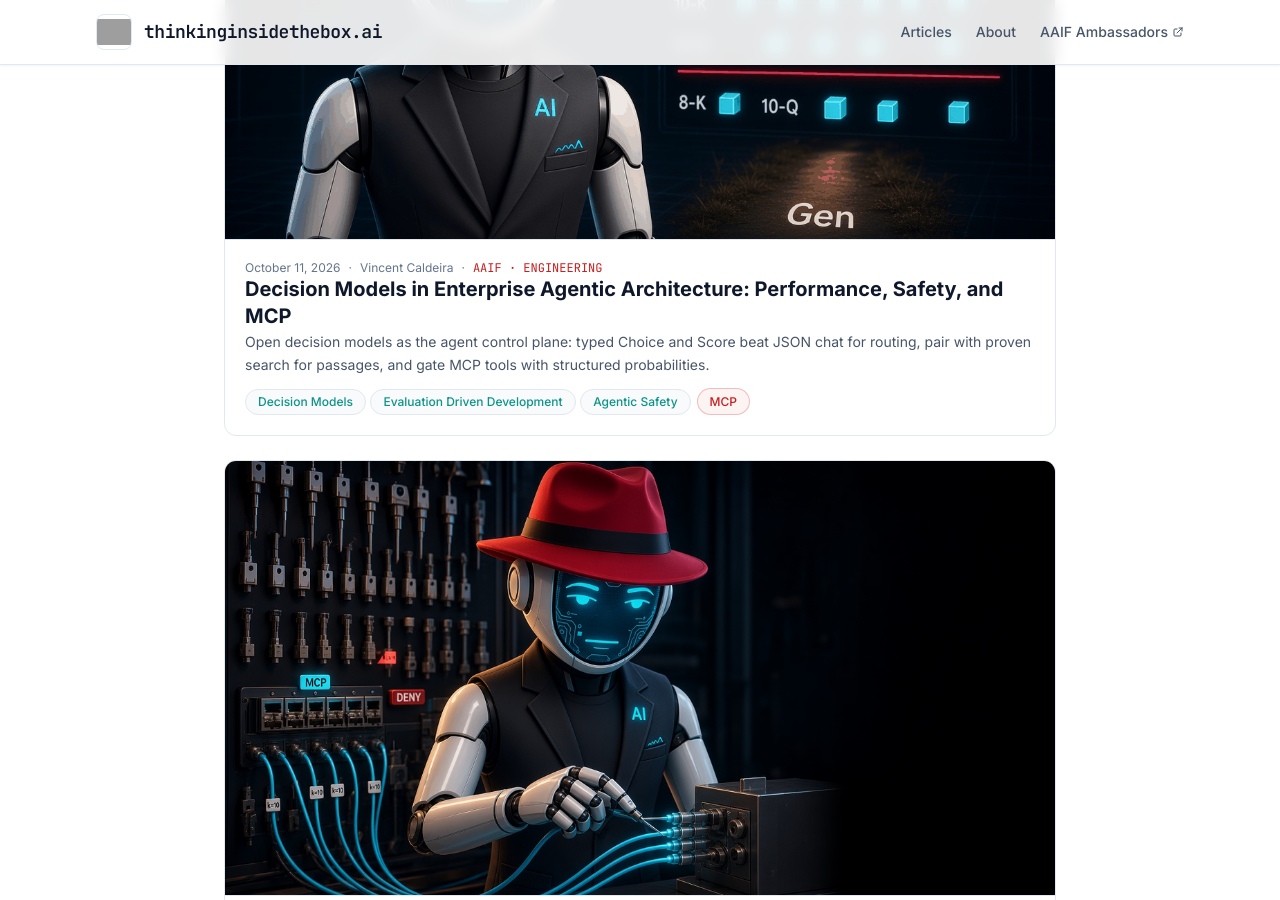
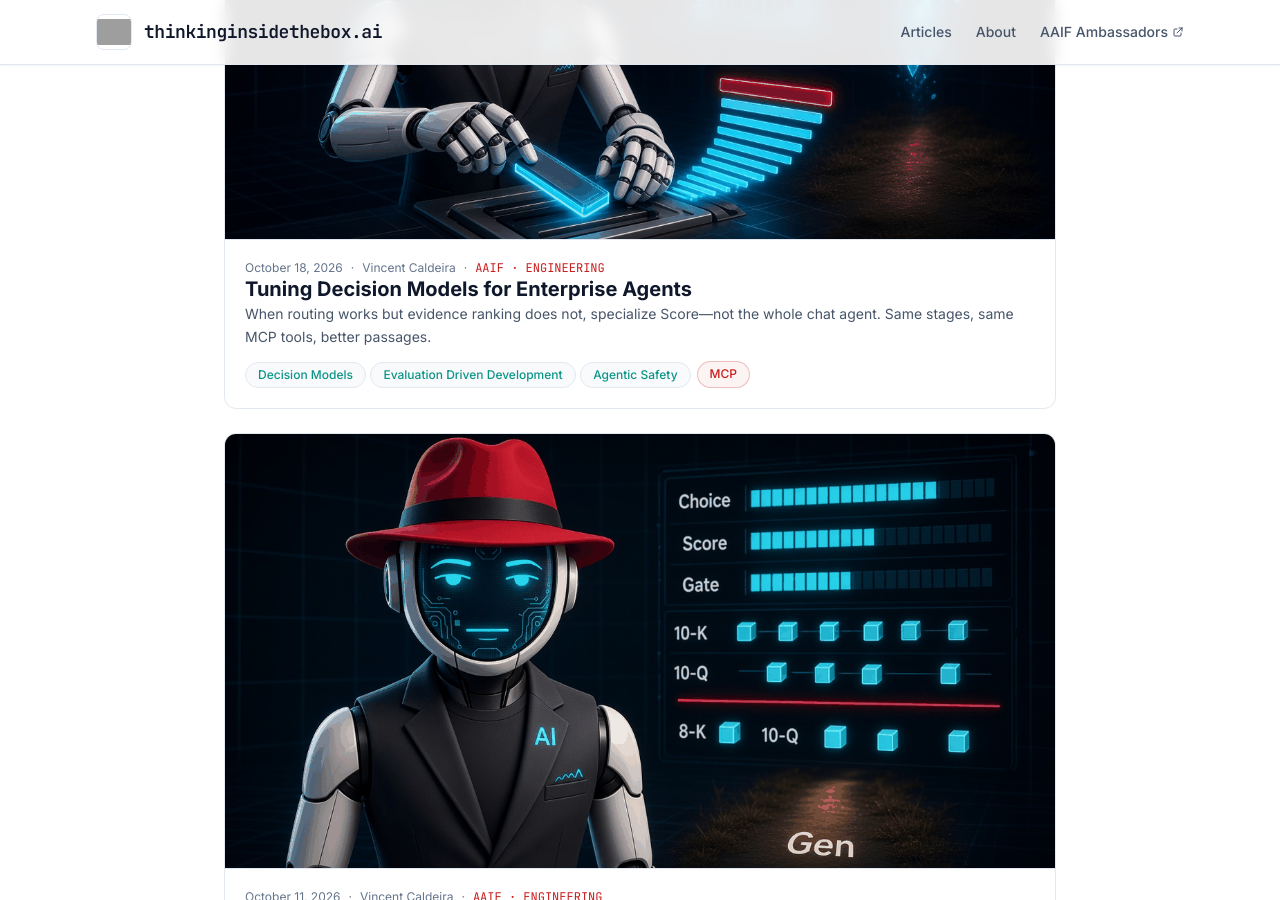
Before and after one commit to thinkinginsidethebox-ai/thinkinginsidethebox-ai.github.io, a Jekyll site: the page built from index.html, in a window 1280 px wide and 900 px high, scrolled down 788 px. Built offline with Jekyll 4.4.1, drawn with Linux system fonts in a browser that asks for light colours; nearby versions of some CDN libraries; part of the change alters nothing that is shown; grey boxes are pictures that could not be loaded.

Commit message:
content: publish follow-up on tuning decision models for agents
Co-authored-by: Cursor <cursoragent@cursor.com>

```diff
--- a/_data/og-images.yml
+++ b/_data/og-images.yml
@@ -84,3 +84,10 @@ posts:
     source_post: _posts/2026-10-11-decision-models-enterprise-agentic-architecture.md
     prompt_preset: mascot_cinematic_decision_control_plane
     status: ready
+
+  tuning-decision-models-enterprise-agents:
+    file: tuning-decision-models-enterprise-agents.png
+    path: /assets/images/og/tuning-decision-models-enterprise-agents.png
+    source_post: _posts/2026-10-18-tuning-decision-models-enterprise-agents.md
+    prompt_preset: mascot_visual_score_module_swap
+    status: ready
--- /dev/null
+++ b/_posts/2026-10-18-tuning-decision-models-enterprise-agents.md
@@ -0,0 +1,115 @@
+---
+layout: post
+title: "Tuning Decision Models for Enterprise Agents"
+date: 2026-10-18 09:00:00 +0800
+categories: [AAIF, Engineering]
+topics: [decision-models, evaluation-driven-development, agentic-safety]
+projects: [mcp]
+image: "/assets/images/og/tuning-decision-models-enterprise-agents.png"
+description: "When routing works but evidence ranking does not, specialize Score—not the whole chat agent. Same stages, same MCP tools, better passages."
+external_repo: "https://github.com/caldeirav/finagent-mesh-mcp"
+---
+
+*Follow-up to [Decision Models in Enterprise Agentic Architecture](/aaif/engineering/2026/10/11/decision-models-enterprise-agentic-architecture.html). Full comparison tables live in the [finagent-mesh-mcp](https://github.com/caldeirav/finagent-mesh-mcp) benchmarks.*
+
+---
+
+## Fix the stage that is actually broken
+
+Most agent stacks still ask one big model to do everything: pick a tool, pick a document, rank evidence, then write the answer. In the earlier post we split that into a **control plane**—typed **Choice** (which filing type or tool?) and **Score** (which passages or candidates?)—and only then optional generation. Tools stayed behind [MCP](https://modelcontextprotocol.io/).
+
+That split already helped **routing**. Specialized Choice beat “ask an LLM for JSON.” What still lagged was **ranking**: after the agent picked a document class, the passages it put on top were often the wrong ones. Classical search (BM25, E5) beat a zero-shot decision Score head. Shortlisting before Score helped, but not enough.
+
+So we did not redesign the agent. We asked a narrower question: **can we train just the Score step**, keep Choice and MCP tools as they are, and get better evidence into the next stage?
+
+Yes. On the same held-out questions we used before, a specialized Score head roughly **tripled** passage-ranking quality versus the untuned decision Score, and clearly beat the best search baselines we had on that path—while empty “no evidence” cases stayed common. Ranking got better; missing data did not magically appear.
+
+---
+
+## What stayed fixed in the agent
+
+Think of the runtime as four slots. We only replaced one of them.
+
+1. **Choice** — still picks the filing type (or, in a tool-heavy agent, which MCP tool to consider). We froze the same Choice decisions we already had, so improvements below are not from a luckier router.
+2. **Shortlist** — still a cheap filter (BM25, top 32) so the expensive model never sees the whole corpus.
+3. **Score** — this is what we swapped: a Score engine trained on relevance labels for “how useful is this passage?”
+4. **MCP tools + optional generation** — unchanged. Filing access and calculations still go through MCP servers. We did not rewrite tools or invent answers when evidence was missing.
+
+That is the design move worth copying: **stable stages and interfaces; replace the weak engine behind one interface.** Quality ships as a checkpoint and a config flag, not as a prompt rewrite or a new agent graph.
+
+Training used labeled relevance grades on passages (not reinforcement learning). We kept the evaluation questions out of the training set the same way you keep a regression suite out of the code that “fixes” it. Smoke tests on tiny samples proved the pipeline boots; only the full held-out run is what we treat as shippable evidence. Details and tables are in the [repo comparison note](https://github.com/caldeirav/finagent-mesh-mcp/blob/main/artifacts/benchmarks/unsloth-score-paper-n200-comparison.md).
+
+---
+
+## What changed for the product
+
+When the agent had passages to rank:
+
+| Approach | Passage ranking quality\* | Practical read |
+|----------|--------------------------:|----------------|
+| **Tuned Score** (shortlist → trained head) | **~0.61** | Evidence handoff is finally usable |
+| Untuned decision Score | ~0.22 | Same Choice, before specializing Score |
+| Best dense search (E5) | ~0.28 | Previous “just use embeddings” default |
+| Shortlist → untuned Score | ~0.35 | Same architecture, weaker head |
+| Whole pipeline (empties count as failure) | **~0.35** | Routing / missing chunks still cap UX |
+
+\*Higher is better on a 0–1 ranking score when a candidate list exists.
+
+What that means when you are building:
+
+**Train the hop users feel.** We did not fine-tune a chat model to “do finance.” We improved the step that feeds evidence (and, by the same pattern, the step that could rank MCP tool candidates before `tools/call`).
+
+**Keep the shortlist.** A strong Score head still wants a small candidate set. Dumping the whole index—or the whole MCP catalog—into one model call is the same anti-pattern as binding hundreds of tools into a prompt.
+
+**Measure yield separately from ranking quality.** About **four in ten** questions still produced an empty passage list after type routing—often because the index had no chunks of that type. A better Score cannot invent documents. Log “routed but nothing to fetch” the way you log “MCP tool returned not found.” Otherwise dashboards celebrate ranking while users still see dead ends.
+
+**Budget latency.** The tuned head is much slower than BM25 or E5 on our hardware. A sensible production shape is a ladder: cheap search first, escalate to tuned Score when policy or low confidence requires it—or distill a smaller Score for the hot path.
+
+**Ship as a canary, not a silent overwrite.** Keep the known-good baseline path. Attach the trained Score behind a flag. Compare side by side in traces (we use MLflow and a resume-safe ledger in [finagent-mesh-mcp](https://github.com/caldeirav/finagent-mesh-mcp)).
+
+---
+
+## One question, same route, better evidence
+
+Abstract scores are easier to trust with a single walkthrough. Same user question, same Choice result, only Score changed:
+
+> What causes differences between Weyerhaeuser Company’s cash flow and net income (e.g., timberland harvest cycles or non-cash depreciation)?
+
+The router correctly preferred a **10-K**. After that, ranking diverged:
+
+| System | What rose to #1 | Did it help answer the question? |
+|--------|-----------------|----------------------------------|
+| **Tuned Score** | Management discussion of **cash from operations** | Yes — gold evidence at the top |
+| Untuned Score | The call line **“Operator”** | No |
+| Dense search (E5) | Housing outlook / production ramp | Weak — cash-flow evidence buried |
+| Shortlist → untuned Score | Lumber production flexibility | Mostly off-topic |
+
+We did **not** run the generative answer step for this comparison. The point was the handoff: if Stage 2 feeds noise into System 2 or into an MCP call, the final chat reply looks like an “LLM failure” when the real bug was **wrong evidence selection**. Specializing Score fixed that handoff without touching MCP servers or the agent topology.
+
+---
+
+## Why this matters for MCP tool calling
+
+MCP standardizes **how** tools are exposed. Decision models standardize **how** the agent selects and gates them. This tuning work sits in the middle of that story:
+
+1. **Choice over `tools/list`** — pick among registered tool names with structured probabilities, not free-form JSON. We left Choice alone here; it was already the stronger hop.
+2. **Score before `tools/call`** — rank passages, tool candidates, or other explicit options after a cheap shortlist. That is the hop we trained. Better ranking means fewer wasted MCP calls and less junk in the context window.
+3. **MCP owns effects** — EDGAR fetches, calculators, and auth stay in servers. A new Score checkpoint changes *which* path wins; it does not invent policy or arithmetic in the model.
+
+If you are wiring agents to MCP today: **keep the stages and the tool boundary stable; profile which stage fails; improve that stage; ship the new engine as an optional track.**
+
+---
+
+## What to do in your own agent
+
+1. **Split decisions from generation.** Route and rank with typed Choice/Score; use a large language model for synthesis after evidence (or tool results) exist.
+2. **Profile before you train.** If routing is wrong, fix Choice or the catalog. If routing is fine but answers are ungrounded, fix Score (or retrieval) first—not the whole chat stack.
+3. **Shortlist, then Score.** Especially for large corpora and large MCP catalogs.
+4. **Log yield and ranking separately.** Empty pools and bad orderings need different fixes (data / fallbacks vs model / shortlist).
+5. **Prefer labeled fine-tuning of the weak hop before RL.** Clear relevance labels were enough for a large lift. Add preference or reinforcement loops only when you know what “better” means in production.
+6. **Plan a latency ladder** so quality wins do not break interactive SLAs.
+7. **Invest in corpus and fallbacks** when empty pools dominate. Another training epoch will not create missing filings or missing tools.
+
+Next on our side: optionally train Choice the same way, try “best router × tuned Score,” and escalate generation only when ranked evidence exists—with answer-level eval when gold answers are available.
+
+For numbers, inspect reports, and the training track, see [finagent-mesh-mcp](https://github.com/caldeirav/finagent-mesh-mcp) (`unsloth-score-paper-n200` artifacts and `specs/006-unsloth-decision-track`).
```
Also changed, not shown: assets/images/og/tuning-decision-models-enterprise-agents.png (added).
